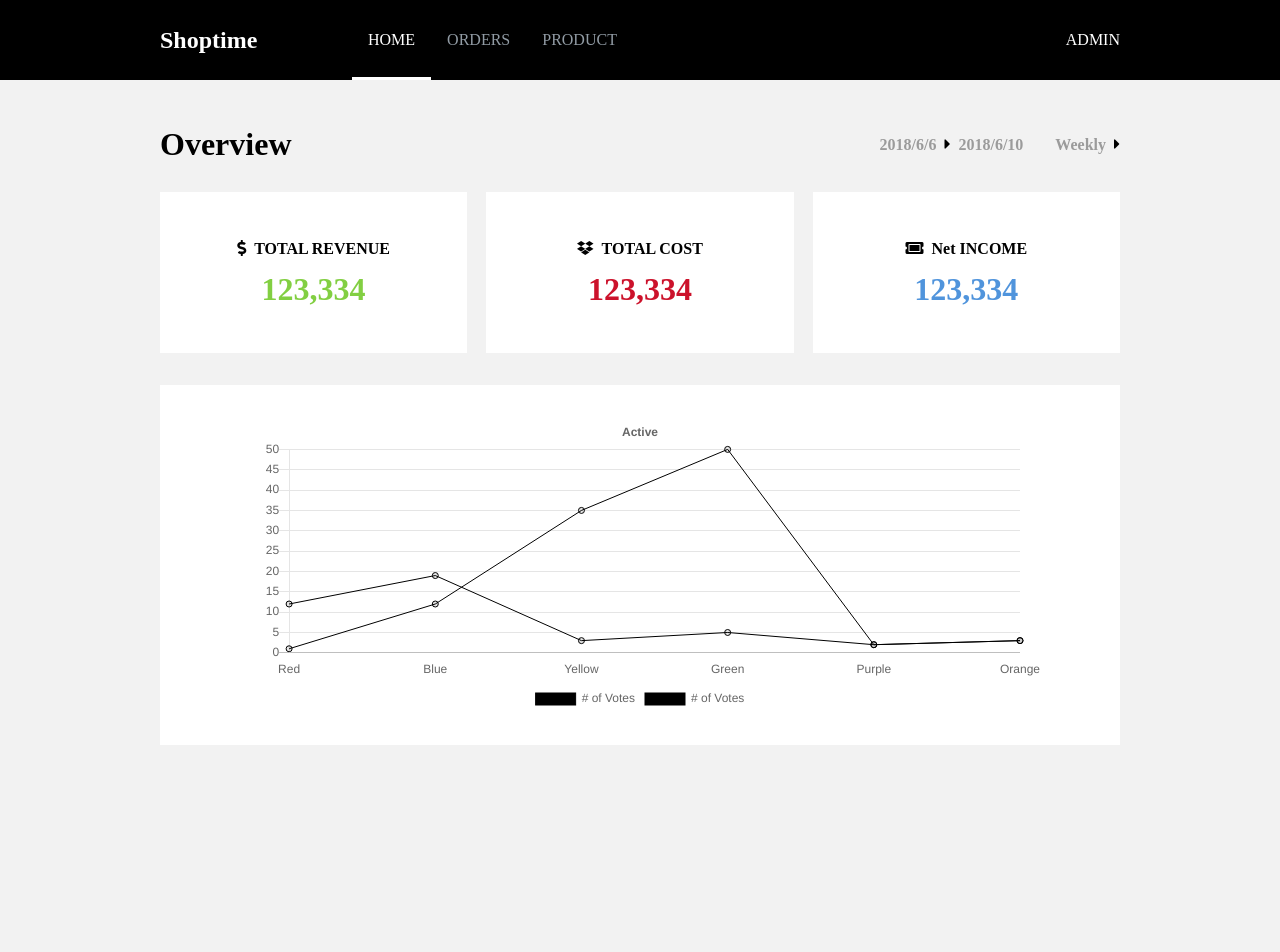
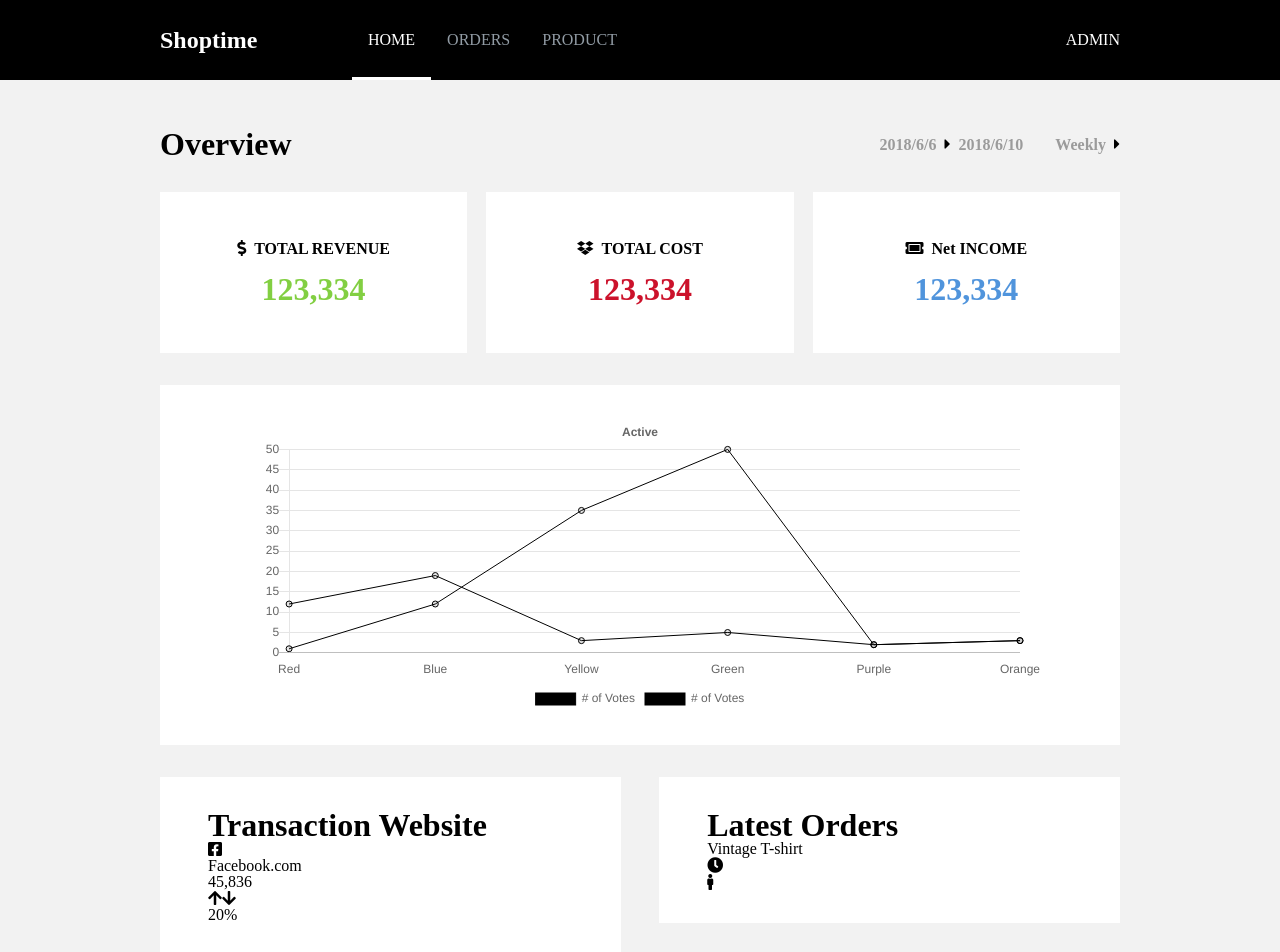
Before and after one commit to curt6815463/TimeHouseWeek3, a React app: page / in a window 1280 px wide. Shown: the top 952 px of the page. Before the commit the page ends 800 px from the top, so only its background shows below. Built offline with nearby package versions, Linux system fonts and the light colour scheme.

Commit message:
contentblock3 title

```diff
--- /dev/null
+++ b/src/components/HomeScene/ContentBlock3/index.js
@@ -0,0 +1,66 @@
+import React, { Component } from 'react';
+import ContentBlock3Component from './styled-components'
+import Container from '@/common/style-components/Container'
+class ContentBlock1 extends Component {
+  constructor(props){
+    super(props)
+  }
+  render() {
+    return (
+      <ContentBlock3Component>
+        <div className="col-6">
+          <div className="container">
+            <div className="title">
+              Transaction Website
+            </div>
+            <div className="twList">
+              <i class="fab fa-facebook-square"></i>
+              <div className="name">
+                Facebook.com
+              </div>
+              <div className="number">
+                45,836
+              </div>
+              <i class="fas fa-arrow-up"></i>
+              <i class="fas fa-arrow-down"></i>
+              <div className="index">
+                20%
+              </div>
+            </div>
+          </div>
+        </div>
+        <div className="col-6">
+          <div className="container">
+            <div className="title">
+              Latest Orders
+            </div>
+            <div className="loList">
+              <div className="loImg"></div>
+              <div className="loContent">
+                <div className="loTitle">
+                  Vintage T-shirt
+                </div>
+                <div className="datetime-field">
+                  <i class="fas fa-clock"></i>
+                  <span className="date"></span>
+                  <span className="time"></span>
+                </div>
+                <div className="human-field">
+                  <i class="fas fa-male"></i>
+                  <span className="human-name"></span>
+                </div>
+              </div>
+              <div className="total">
+                <div className="total-wording"></div>
+                <div className="total-number"></div>
+              </div>
+            </div>
+          </div>
+        </div>
+        {/* <div>asldkfjaskldf</div> */}
+      </ContentBlock3Component>
+    );
+  }
+}
+
+export default ContentBlock1;
--- /dev/null
+++ b/src/components/HomeScene/ContentBlock3/styled-components.js
@@ -0,0 +1,36 @@
+import styled from 'styled-components';
+
+const ContentBlock3 = styled.div`
+  margin-top: 2rem;
+  ::after{
+    content: '';
+    clear: both;
+    display: block;
+  }
+  .col-6{
+    width: 48%;
+    float: left;
+    .container{
+      background-color: #fff;
+      padding: 2rem 3rem;
+
+      .title{
+        color: #000;
+        font-size: 2rem;
+        font-weight: bold;
+      }
+    }
+  }
+  .col-6 + .col-6{
+    margin-left: 4%;
+  }
+  .twList{
+
+  }
+  .loList{
+
+  }
+
+`;
+
+export default ContentBlock3
--- a/src/components/HomeScene/index.js
+++ b/src/components/HomeScene/index.js
@@ -3,6 +3,7 @@ import Container from '@/common/style-components/Container'
 import ContentTitle from './ContentTitle'
 import ContentBlock1 from './ContentBlock1'
 import ContentBlock2 from './ContentBlock2'
+import ContentBlock3 from './ContentBlock3'
 
 class HomeScene extends Component {
   constructor(props) {
@@ -43,6 +44,7 @@ class HomeScene extends Component {
         <ContentTitle/>
         <ContentBlock1 panelInfo={this.state.contentBlock1PanelInfo}/>
         <ContentBlock2/>
+        <ContentBlock3/>
       </Container>
     </div>);
   }
```
